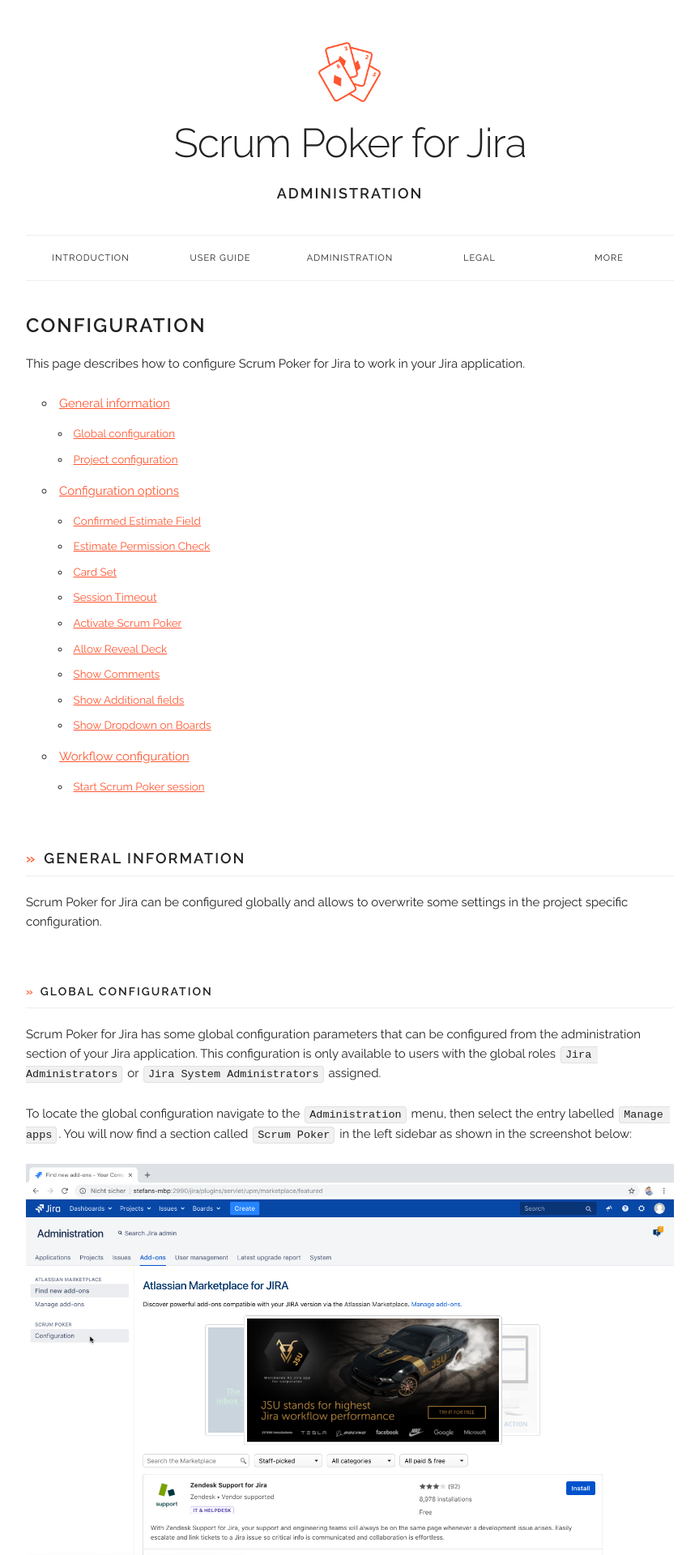
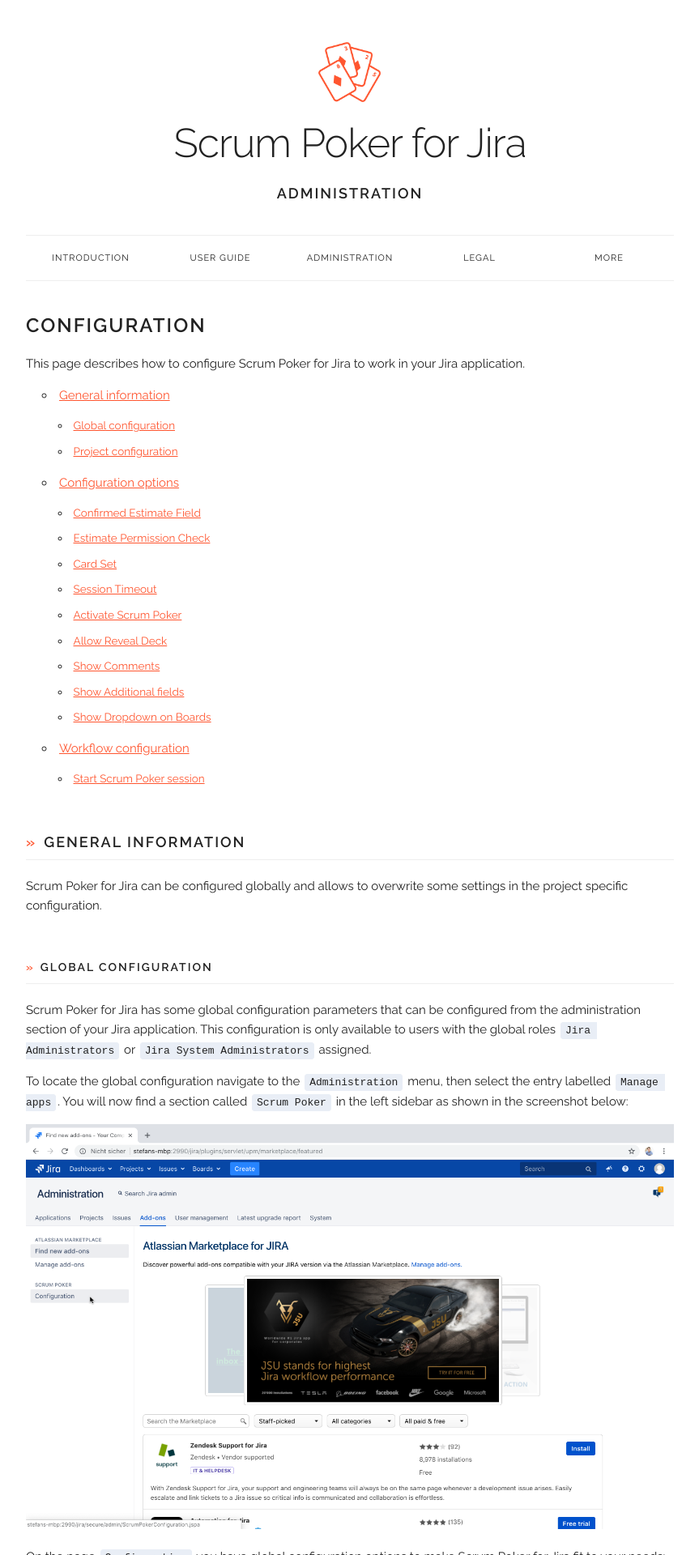
Before and after one commit to codescape/jira-scrum-poker, a Jekyll site: the page built from docs/configuration.md, in a window 1280 px wide. Shown: the top 1920 px of the page at 81% size, without its empty margins (208-1071 px from the left). Built offline with Jekyll 4.4.1, drawn with Linux system fonts in a browser that asks for light colours; nearby versions of some CDN libraries.

Commit message:
docs: improve readability of code examples

```diff
--- a/docs/css/custom.css
+++ b/docs/css/custom.css
@@ -31,7 +31,16 @@
     font-size: 1.0rem; }
 
 code {
+    font-size: 13px;
+    background: #e9eef6;
+    border: 1px solid #e9eef6;
     white-space: pre-wrap; }
+
+pre > code {
+    padding: 1rem; }
+
+pre, blockquote, dl, figure, table, p, ul, ol, form {
+    margin-bottom: 1.5rem; }
 
 .logo {
     max-height: 8rem;
```
Also changed, not shown: docs/changelog.md.
